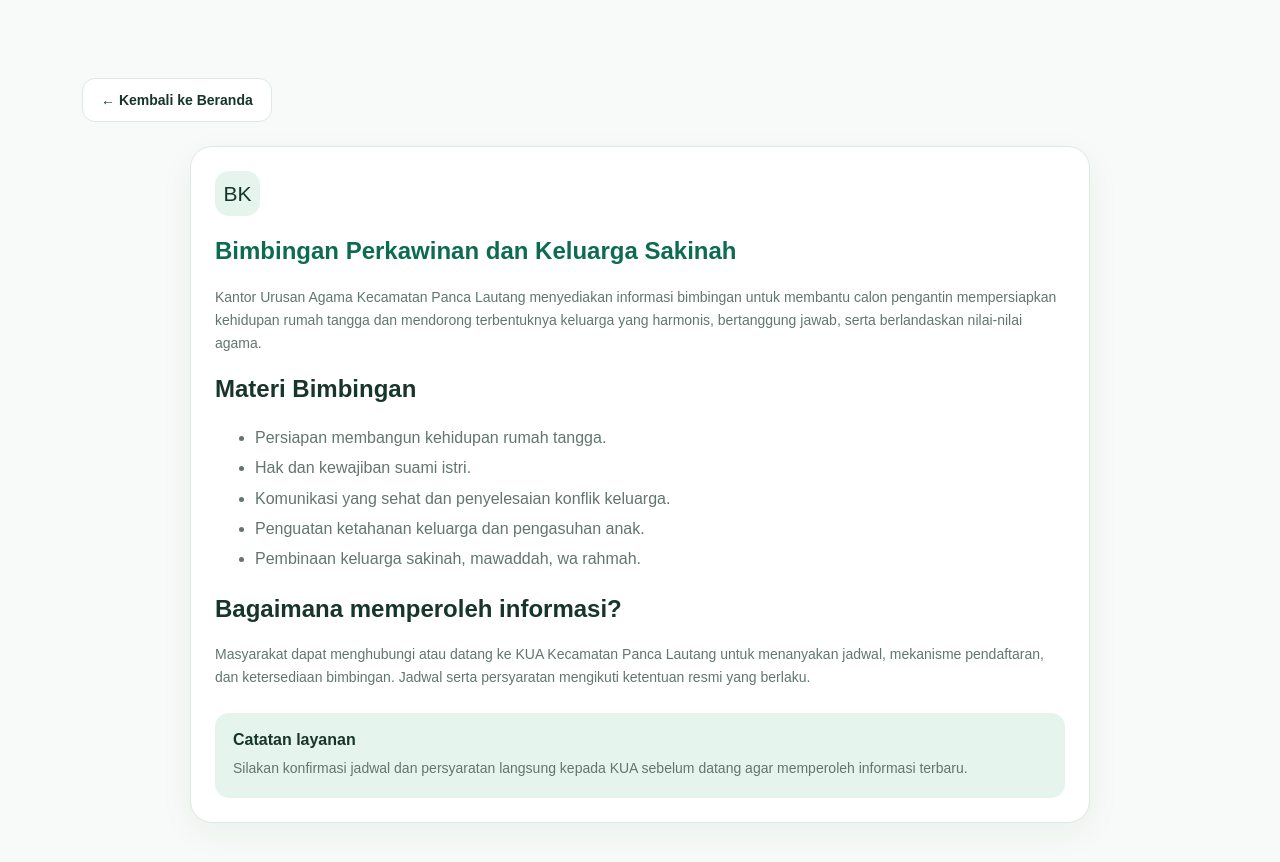
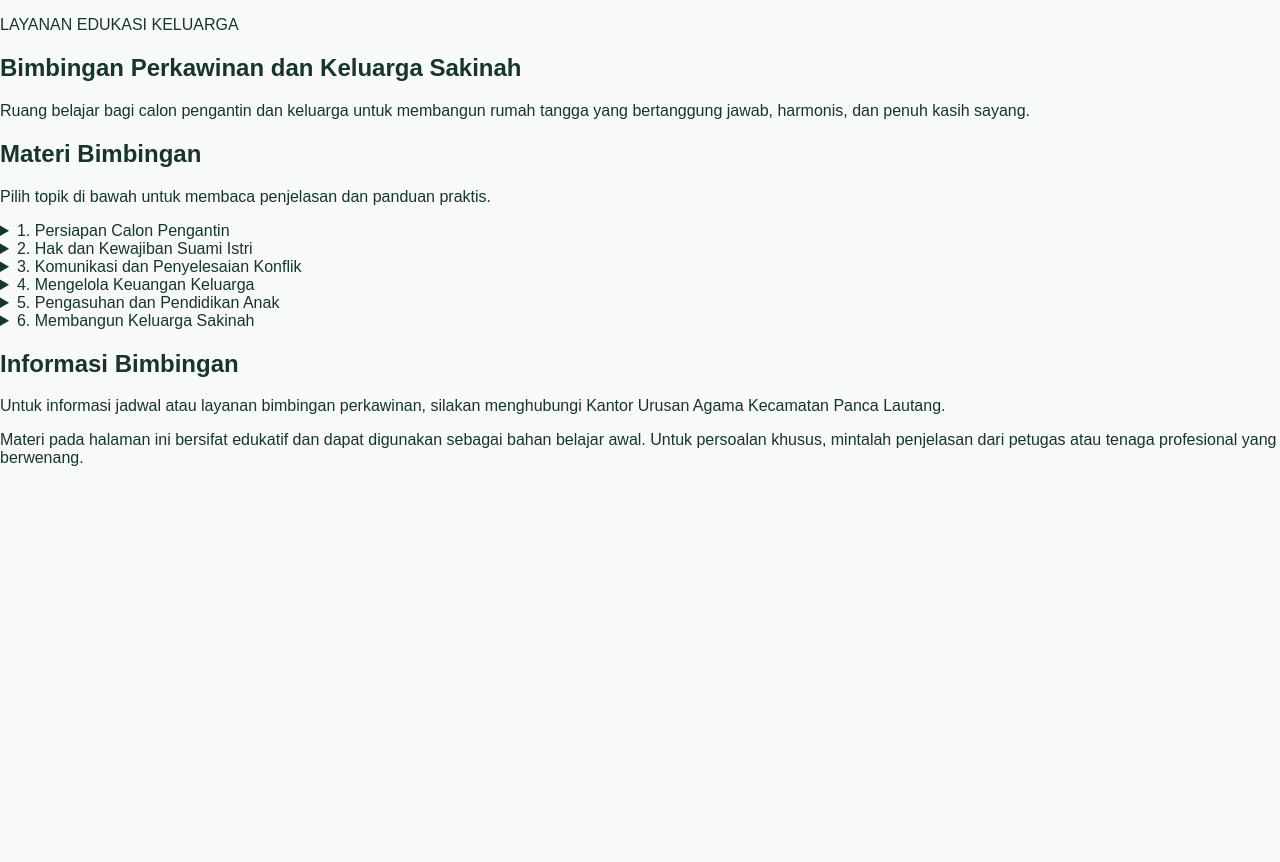
Before and after one commit to suriantosag-cyber/kua-panca-lautang-premium, a Next.js app: page /bimbingan-perkawinan in a window 1280 px wide. Shown: the top 862 px of the page. After the commit the page ends 800 px from the top, so only its background shows below. Built offline with nearby package versions, Linux system fonts and the light colour scheme.

Commit message:
Perluas materi Bimbingan Perkawinan dan Keluarga Sakinah

```diff
--- a/app/bimbingan-perkawinan/page.js
+++ b/app/bimbingan-perkawinan/page.js
@@ -1,52 +1,198 @@
 export const metadata = {
   title: "Bimbingan Perkawinan dan Keluarga Sakinah | KUA Panca Lautang",
-description: "Informasi bimbingan perkawinan, persiapan calon pengantin, dan pembinaan keluarga sakinah di KUA Kecamatan Panca Lautang.",
+  description:
+    "Materi edukasi perkawinan, persiapan calon pengantin, dan pembinaan keluarga sakinah di KUA Kecamatan Panca Lautang.",
 };
 
+const materi = [
+  {
+    judul: "1. Persiapan Calon Pengantin",
+    pengantar:
+      "Pernikahan merupakan awal kehidupan bersama yang membutuhkan kesiapan, komitmen, dan tanggung jawab.",
+    poin: [
+      {
+        subjudul: "Kesiapan mental dan emosional",
+        isi: "Calon pasangan perlu memahami bahwa kehidupan rumah tangga melibatkan perbedaan karakter, kebiasaan, dan pendapat. Belajarlah mengendalikan emosi, mendengarkan pasangan, serta membicarakan masalah dengan tenang.",
+      },
+      {
+        subjudul: "Memahami tujuan perkawinan",
+        isi: "Bangun rumah tangga dengan niat yang baik, saling menghormati, menjaga kepercayaan, dan berusaha mewujudkan kehidupan yang tenteram, penuh kasih sayang, serta saling mendukung.",
+      },
+      {
+        subjudul: "Kesehatan dan perencanaan keluarga",
+        isi: "Calon pasangan dianjurkan berkonsultasi mengenai kesehatan sebelum menikah, memahami kesehatan reproduksi, dan merencanakan kehidupan keluarga secara bertanggung jawab.",
+      },
+      {
+        subjudul: "Persiapan ekonomi",
+        isi: "Bicarakan sumber penghasilan, kebutuhan sehari-hari, tempat tinggal, tabungan, serta pembagian tanggung jawab keuangan. Tidak harus kaya untuk menikah, tetapi perlu bersikap jujur dan realistis mengenai kemampuan keluarga.",
+      },
+    ],
+  },
+  {
+    judul: "2. Hak dan Kewajiban Suami Istri",
+    pengantar:
+      "Keluarga yang harmonis dibangun melalui kerja sama, penghormatan, keadilan, dan tanggung jawab bersama.",
+    poin: [
+      {
+        subjudul: "Saling menghormati",
+        isi: "Suami dan istri perlu menghargai martabat, pendapat, perasaan, dan kebutuhan masing-masing. Hindari penghinaan, ancaman, kekerasan, serta tindakan yang merendahkan pasangan.",
+      },
+      {
+        subjudul: "Tanggung jawab bersama",
+        isi: "Bicarakan pembagian pekerjaan rumah, pengasuhan anak, pemenuhan kebutuhan keluarga, dan waktu untuk keluarga. Pembagian tugas sebaiknya disepakati bersama sesuai keadaan dan kemampuan masing-masing.",
+      },
+      {
+        subjudul: "Menjaga kepercayaan",
+        isi: "Kejujuran, kesetiaan, dan keterbukaan membantu menjaga hubungan. Jika ada masalah, sampaikan dengan baik dan hindari menyebarkan persoalan pribadi kepada pihak yang tidak berkepentingan.",
+      },
+      {
+        subjudul: "Mengambil keputusan bersama",
+        isi: "Keputusan penting tentang tempat tinggal, pekerjaan, pendidikan anak, dan keuangan sebaiknya dibicarakan bersama dengan mempertimbangkan kepentingan seluruh anggota keluarga.",
+      },
+    ],
+  },
+  {
+    judul: "3. Komunikasi dan Penyelesaian Konflik",
+    pengantar:
+      "Perbedaan pendapat dapat terjadi dalam rumah tangga. Cara pasangan berkomunikasi menentukan apakah masalah dapat diselesaikan dengan baik.",
+    poin: [
+      {
+        subjudul: "Mendengarkan secara aktif",
+        isi: "Berikan kesempatan kepada pasangan untuk menjelaskan perasaannya tanpa memotong pembicaraan. Ulangi inti yang dipahami untuk memastikan tidak terjadi kesalahpahaman.",
+      },
+      {
+        subjudul: "Menggunakan bahasa yang baik",
+        isi: "Sampaikan masalah dengan kalimat yang jelas dan tidak menyerang pribadi. Hindari kata-kata kasar, sindiran yang menyakitkan, dan mengungkit kesalahan lama.",
+      },
+      {
+        subjudul: "Mencari waktu yang tepat",
+        isi: "Jika emosi sedang tinggi, sepakati waktu jeda untuk menenangkan diri. Lanjutkan pembicaraan setelah kedua pihak siap, bukan dengan menghindari masalah tanpa batas.",
+      },
+      {
+        subjudul: "Mencari solusi",
+        isi: "Fokuslah pada masalah yang sedang dihadapi. Susun beberapa pilihan solusi, sepakati langkah yang bisa dilakukan, lalu evaluasi bersama. Jika diperlukan, mintalah bantuan konselor atau petugas yang kompeten.",
+      },
+    ],
+  },
+  {
+    judul: "4. Mengelola Keuangan Keluarga",
+    pengantar:
+      "Pengelolaan keuangan yang terbuka dan terencana dapat membantu keluarga memenuhi kebutuhan serta mengurangi perselisihan.",
+    poin: [
+      {
+        subjudul: "Mencatat pemasukan dan pengeluaran",
+        isi: "Catat pendapatan keluarga dan pengeluaran rutin, seperti makanan, tempat tinggal, listrik, transportasi, pendidikan, dan kesehatan. Catatan sederhana membantu keluarga mengetahui penggunaan uang.",
+      },
+      {
+        subjudul: "Membedakan kebutuhan dan keinginan",
+        isi: "Dahulukan kebutuhan pokok dan kewajiban yang mendesak. Tunda pembelian yang belum diperlukan apabila kondisi keuangan belum memungkinkan.",
+      },
+      {
+        subjudul: "Menyiapkan tabungan dan dana darurat",
+        isi: "Sisihkan tabungan sesuai kemampuan secara rutin. Dana darurat dapat membantu menghadapi kebutuhan mendadak, misalnya sakit, kehilangan penghasilan, atau perbaikan rumah.",
+      },
+      {
+        subjudul: "Terbuka mengenai utang",
+        isi: "Bicarakan utang, cicilan, dan kewajiban keuangan secara jujur. Hindari mengambil pinjaman tanpa mempertimbangkan kemampuan membayar dan dampaknya terhadap kebutuhan keluarga.",
+      },
+    ],
+  },
+  {
+    judul: "5. Pengasuhan dan Pendidikan Anak",
+    pengantar:
+      "Anak membutuhkan kasih sayang, perlindungan, bimbingan, dan teladan yang baik dari orang tua serta lingkungan.",
+    poin: [
+      {
+        subjudul: "Memberikan kasih sayang dan rasa aman",
+        isi: "Dengarkan cerita anak, hargai perasaannya, dan sediakan waktu untuk berinteraksi. Anak perlu mengetahui bahwa ia dapat berbicara kepada orang tua ketika menghadapi kesulitan.",
+      },
+      {
+        subjudul: "Menjadi teladan",
+        isi: "Anak belajar melalui perilaku orang dewasa. Tunjukkan kejujuran, disiplin, sopan santun, tanggung jawab, dan cara menyelesaikan perbedaan tanpa kekerasan.",
+      },
+      {
+        subjudul: "Mendampingi pendidikan",
+        isi: "Dampingi proses belajar anak, jalin komunikasi dengan guru, dan kenali minat serta kemampuannya. Berikan dukungan tanpa membandingkan anak secara merendahkan dengan orang lain.",
+      },
+      {
+        subjudul: "Melindungi anak",
+        isi: "Pastikan anak memperoleh perlindungan dari kekerasan, perundungan, dan perlakuan yang membahayakan. Ajarkan penggunaan teknologi secara bijak dan berikan pengawasan sesuai usia.",
+      },
+    ],
+  },
+  {
+    judul: "6. Membangun Keluarga Sakinah",
+    pengantar:
+      "Keluarga sakinah diupayakan melalui ketenteraman, kasih sayang, nilai agama, dan kesediaan untuk terus belajar serta memperbaiki diri.",
+    poin: [
+      {
+        subjudul: "Menguatkan nilai agama",
+        isi: "Jadikan nilai agama sebagai pedoman dalam bersikap, menjalankan ibadah, mendidik anak, dan menyelesaikan persoalan. Tumbuhkan kebiasaan baik melalui contoh dan ajakan yang bijaksana.",
+      },
+      {
+        subjudul: "Menumbuhkan kasih sayang",
+        isi: "Ungkapkan perhatian melalui perkataan yang baik, kepedulian, bantuan nyata, dan waktu bersama. Hal-hal sederhana yang dilakukan secara konsisten dapat mempererat hubungan.",
+      },
+      {
+        subjudul: "Menjaga hubungan dengan keluarga besar",
+        isi: "Hormati orang tua dan keluarga besar, tetapi sepakati pula batas yang sehat agar keputusan rumah tangga tetap dibicarakan oleh pasangan. Selesaikan perbedaan dengan santun.",
+      },
+      {
+        subjudul: "Terus belajar dan memperbaiki diri",
+        isi: "Tidak ada keluarga yang selalu bebas dari masalah. Evaluasi kebiasaan bersama, akui kesalahan, saling memaafkan, dan cari bantuan yang tepat apabila persoalan sulit diselesaikan sendiri.",
+      },
+    ],
+  },
+];
+
 export default function BimbinganPerkawinanPage() {
-return ( <main className="section"> <div className="wrap"> <a className="btn" href="/">← Kembali ke Beranda</a>
+  return (
+    <main className="bimwin-page">
+      <section className="bimwin-hero">
+        <p className="bimwin-label">LAYANAN EDUKASI KELUARGA</p>
+        <h1>Bimbingan Perkawinan dan Keluarga Sakinah</h1>
+        <p>
+          Ruang belajar bagi calon pengantin dan keluarga untuk membangun
+          rumah tangga yang bertanggung jawab, harmonis, dan penuh kasih sayang.
+        </p>
+      </section>
 
-
-    <article className="card" style={{ marginTop: 24, maxWidth: 900, marginInline: "auto" }}>
-      <div className="icon">BK</div>
-      <h1 style={{ color: "var(--brand)", lineHeight: 1.25 }}>
-        Bimbingan Perkawinan dan Keluarga Sakinah
-      </h1>
-      <p>
-        Kantor Urusan Agama Kecamatan Panca Lautang menyediakan informasi
-        bimbingan untuk membantu calon pengantin mempersiapkan kehidupan
-        rumah tangga dan mendorong terbentuknya keluarga yang harmonis,
-        bertanggung jawab, serta berlandaskan nilai-nilai agama.
+      <section className="bimwin-content">
+        <h2>Materi Bimbingan</h2>
+        <p className="bimwin-intro">
+          Pilih topik di bawah untuk membaca penjelasan dan panduan praktis.
         </p>
 
-      <h2>Materi Bimbingan</h2>
-      <ul style={{ lineHeight: 1.9, color: "var(--muted)" }}>
-        <li>Persiapan membangun kehidupan rumah tangga.</li>
-        <li>Hak dan kewajiban suami istri.</li>
-        <li>Komunikasi yang sehat dan penyelesaian konflik keluarga.</li>
-        <li>Penguatan ketahanan keluarga dan pengasuhan anak.</li>
-        <li>Pembinaan keluarga sakinah, mawaddah, wa rahmah.</li>
-      </ul>
+        <div className="bimwin-list">
+          {materi.map((item) => (
+            <details className="bimwin-item" key={item.judul}>
+              <summary>{item.judul}</summary>
+              <div className="bimwin-detail">
+                <p>{item.pengantar}</p>
+                {item.poin.map((poin) => (
+                  <section key={poin.subjudul}>
+                    <h3>{poin.subjudul}</h3>
+                    <p>{poin.isi}</p>
+                  </section>
+                ))}
+              </div>
+            </details>
+          ))}
+        </div>
 
-      <h2>Bagaimana memperoleh informasi?</h2>
+        <aside className="bimwin-note">
+          <h2>Informasi Bimbingan</h2>
           <p>
-        Masyarakat dapat menghubungi atau datang ke KUA Kecamatan Panca
-        Lautang untuk menanyakan jadwal, mekanisme pendaftaran, dan
-        ketersediaan bimbingan. Jadwal serta persyaratan mengikuti
-        ketentuan resmi yang berlaku.
+            Untuk informasi jadwal atau layanan bimbingan perkawinan, silakan
+            menghubungi Kantor Urusan Agama Kecamatan Panca Lautang.
           </p>
-
-      <div style={{ background: "#e5f5ee", padding: 18, borderRadius: 14, marginTop: 24 }}>
-        <strong>Catatan layanan</strong>
-        <p style={{ marginTop: 8 }}>
-          Silakan konfirmasi jadwal dan persyaratan langsung kepada KUA
-          sebelum datang agar memperoleh informasi terbaru.
+          <p>
+            Materi pada halaman ini bersifat edukatif dan dapat digunakan
+            sebagai bahan belajar awal. Untuk persoalan khusus, mintalah
+            penjelasan dari petugas atau tenaga profesional yang berwenang.
           </p>
-      </div>
-    </article>
-  </div>
+        </aside>
+      </section>
     </main>
-
-
   );
 }
```
Lines whose indentation alone changed are shown as unchanged.
